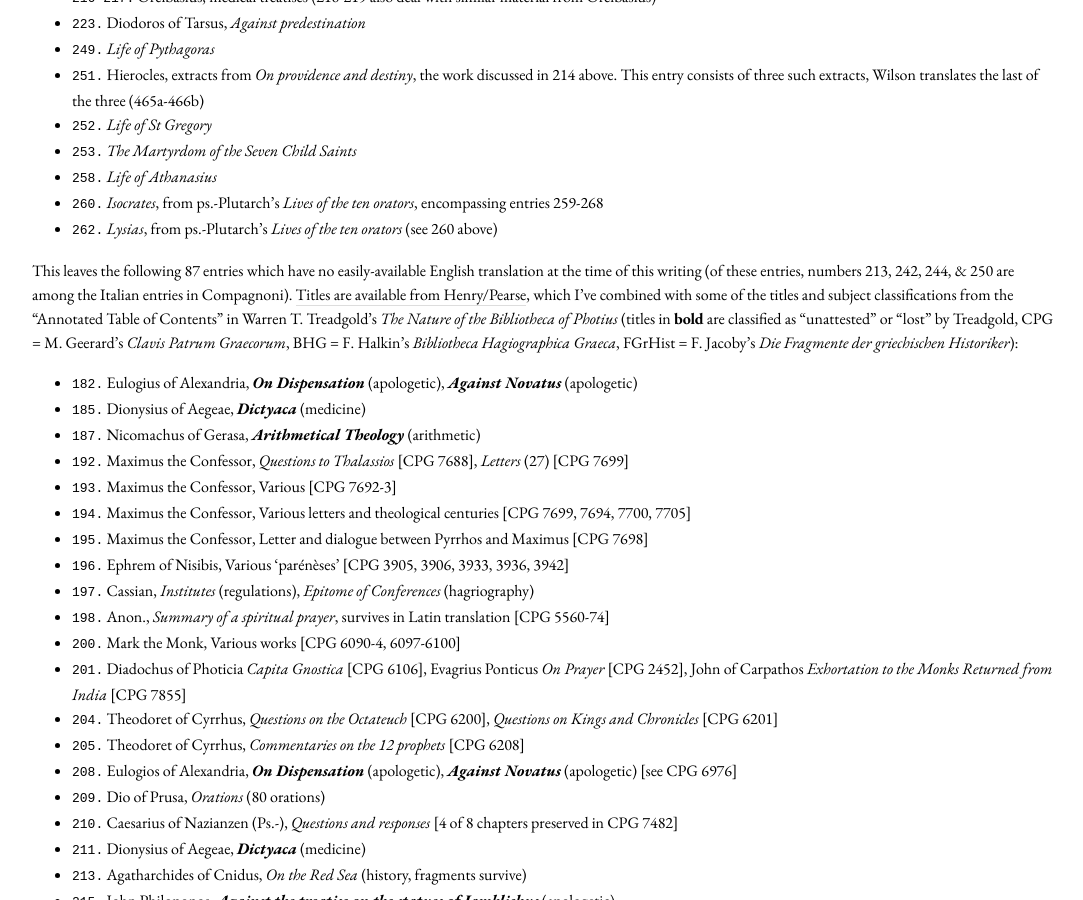
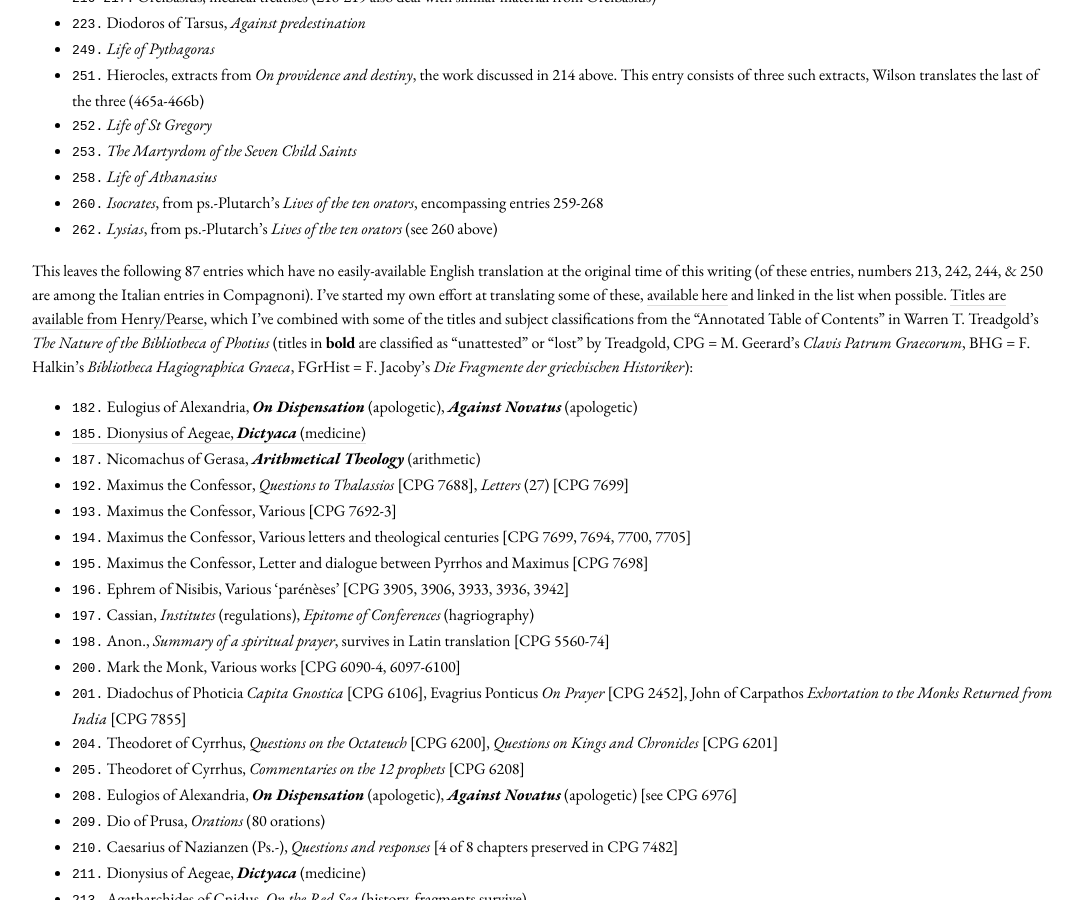
Before and after one commit to ryanfb/etc, a Jekyll site: the page built from _posts/2020-02-10-photius_the_bibliotheca.md, in a window 1280 px wide and 900 px high, scrolled down 801 px. Shown: the whole window, without its empty margins (96-1179 px from the left). Built offline with Jekyll 4.4.1, drawn with Linux system fonts in a browser that asks for light colours; nearby versions of some CDN libraries.

Commit message:
Link translation

```diff
--- a/_posts/2020-02-10-photius_the_bibliotheca.md
+++ b/_posts/2020-02-10-photius_the_bibliotheca.md
@@ -33,10 +33,10 @@
 * `260.` *Isocrates*, from ps.-Plutarch's *Lives of the ten orators*, encompassing entries 259-268
 * `262.` *Lysias*, from ps.-Plutarch's *Lives of the ten orators* (see 260 above)
 
-This leaves the following 87 entries which have no easily-available English translation at the time of this writing (of these entries, numbers 213, 242, 244, & 250 are among the Italian entries in Compagnoni). [Titles are available from Henry/Pearse](http://www.tertullian.org/fathers/photius_01toc.htm), which I've combined with some of the titles and subject classifications from the "Annotated Table of Contents" in Warren T. Treadgold's *The Nature of the Bibliotheca of Photius* (titles in **bold** are classified as "unattested" or "lost" by Treadgold, CPG = M. Geerard's *Clavis Patrum Graecorum*, BHG = F. Halkin's *Bibliotheca Hagiographica Graeca*, FGrHist = F. Jacoby's *Die Fragmente der griechischen Historiker*):
+This leaves the following 87 entries which have no easily-available English translation at the original time of this writing (of these entries, numbers 213, 242, 244, & 250 are among the Italian entries in Compagnoni). I've started my own effort at translating some of these, [available here](https://ryanfb.github.io/photios-bibliotheca/) and linked in the list when possible. [Titles are available from Henry/Pearse](http://www.tertullian.org/fathers/photius_01toc.htm), which I've combined with some of the titles and subject classifications from the "Annotated Table of Contents" in Warren T. Treadgold's *The Nature of the Bibliotheca of Photius* (titles in **bold** are classified as "unattested" or "lost" by Treadgold, CPG = M. Geerard's *Clavis Patrum Graecorum*, BHG = F. Halkin's *Bibliotheca Hagiographica Graeca*, FGrHist = F. Jacoby's *Die Fragmente der griechischen Historiker*):
 
 * `182.` Eulogius of Alexandria, ***On Dispensation*** (apologetic), ***Against Novatus*** (apologetic)
-* `185.` Dionysius of Aegeae, ***Dictyaca*** (medicine)
+* [`185.` Dionysius of Aegeae, ***Dictyaca*** (medicine)](https://ryanfb.github.io/photios-bibliotheca/185)
 * `187.` Nicomachus of Gerasa, ***Arithmetical Theology*** (arithmetic)
 * `192.` Maximus the Confessor, *Questions to Thalassios* [CPG 7688], *Letters* (27) [CPG 7699]
 * `193.` Maximus the Confessor, Various [CPG 7692-3]
```
